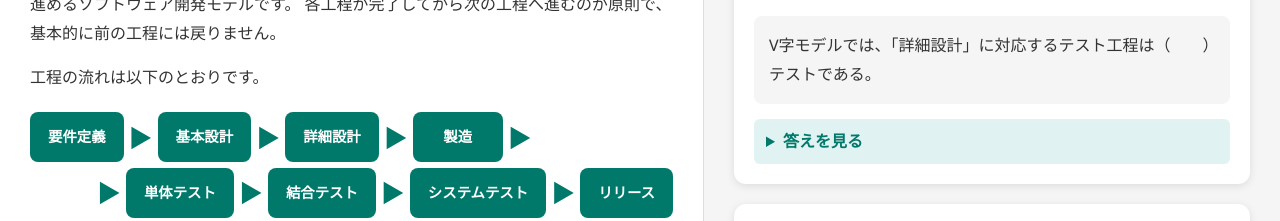
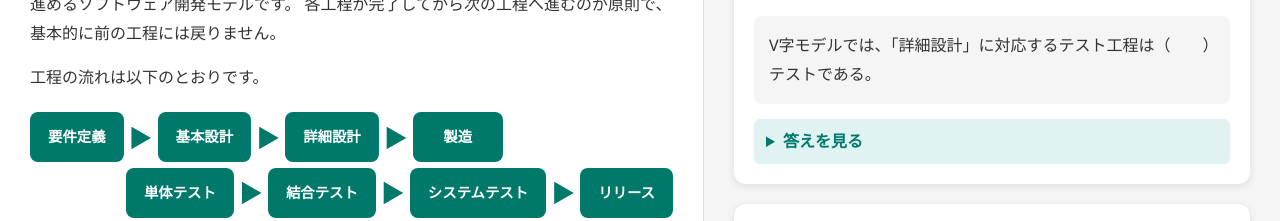
Before and after one commit to takuma-nakazono-dowell/education, a plain HTML site: page dev-process/day1-overview.html in a window 1280 px wide. Shown: the part 807-1028 px from the top of the page. Drawn offline with Linux system fonts and the light colour scheme.

Commit message:
フロー図の行末・行頭の余分な▶を削除
Co-Authored-By: Claude Sonnet 4.6 <noreply@anthropic.com>

```diff
--- a/dev-process/day1-overview.html
+++ b/dev-process/day1-overview.html
@@ -138,10 +138,8 @@
         <div class="flow-box">詳細設計</div>
         <span class="flow-arrow">▶</span>
         <div class="flow-box">製造</div>
-        <span class="flow-arrow">▶</span>
       </div>
       <div class="flow-row-end">
-        <span class="flow-arrow">▶</span>
         <div class="flow-box">単体テスト</div>
         <span class="flow-arrow">▶</span>
         <div class="flow-box">結合テスト</div>
```
Also changed, not shown: dev-process/index.html (+0 -2 lines).
